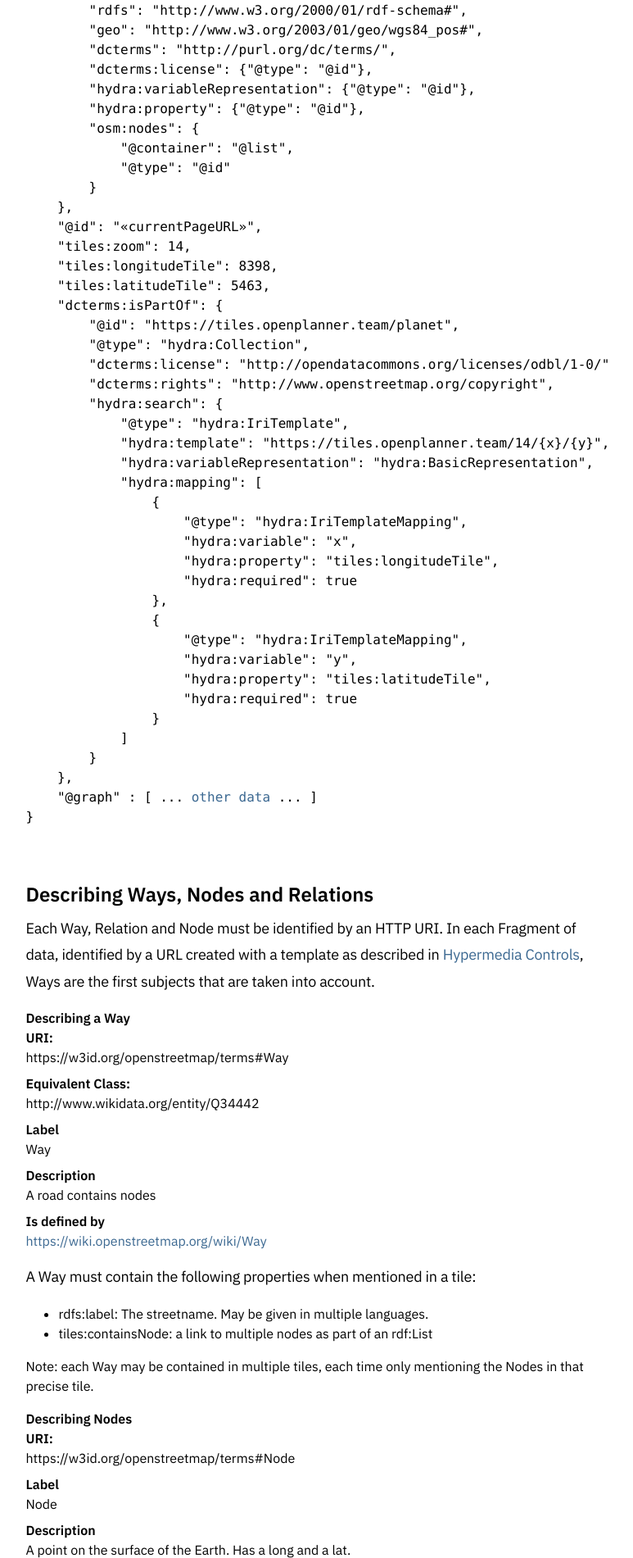
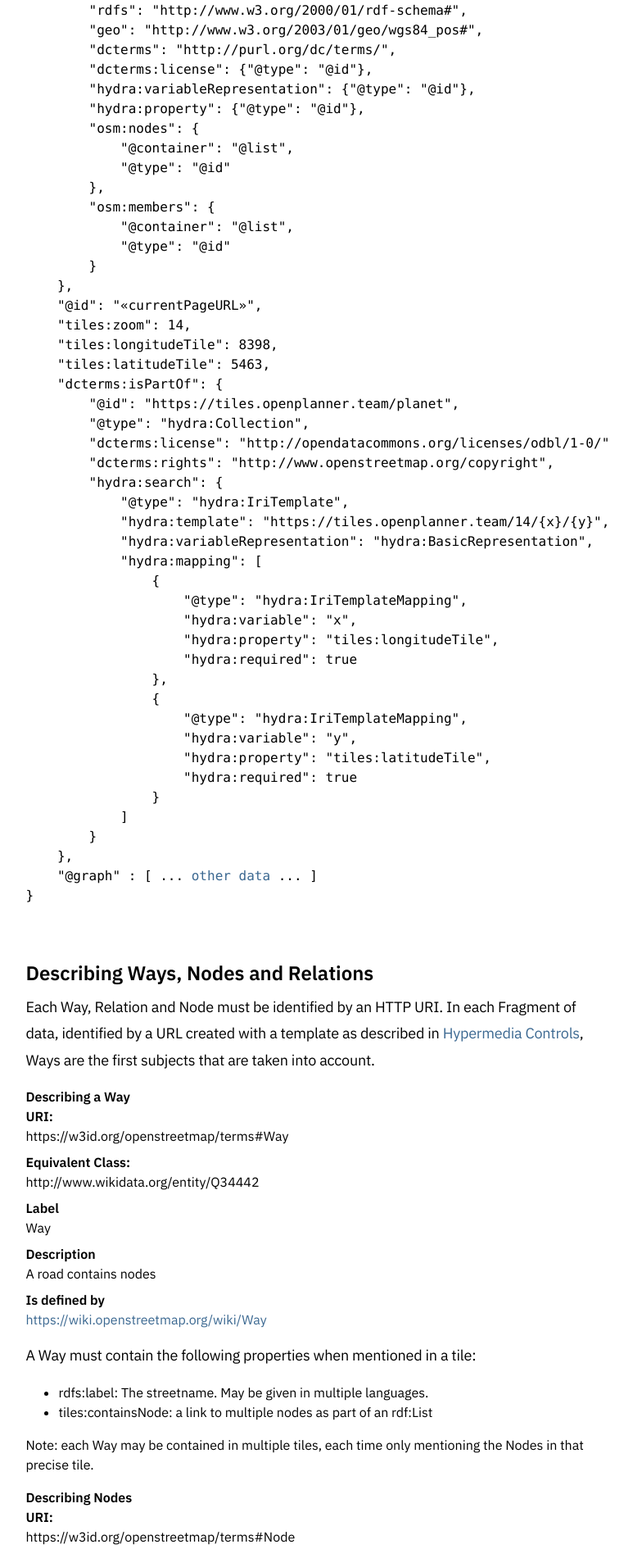
Before and after one commit to belgianmobility/smb-openplanner-website, a Jekyll site: the page built from _specs/2018-11-routable-tiles.html, in a window 1280 px wide. Shown: the part 966-2867 px from the top of the page at 82% size, without its empty margins (253-1026 px from the left). Built offline with Jekyll 4.4.1, drawn with Linux system fonts in a browser that asks for light colours; some of the changed text lies outside the part shown.

Commit message:
Added member to context.

```diff
--- a/_specs/2018-11-routable-tiles.html
+++ b/_specs/2018-11-routable-tiles.html
@@ -35,6 +35,10 @@ title: Routable Tiles specification
         "hydra:variableRepresentation": {"@type": "@id"},
         "hydra:property": {"@type": "@id"},
         "osm:nodes": {
+            "@container": "@list",
+            "@type": "@id"
+        },
+        "osm:members": {
             "@container": "@list",
             "@type": "@id"
         }
```
Also changed, not shown: other parts of _specs/2018-11-routable-tiles.html (+1 -1 lines).
